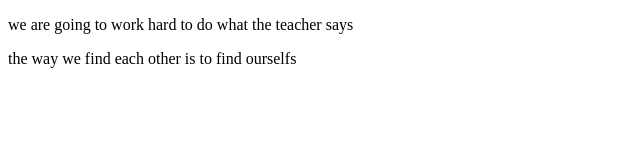
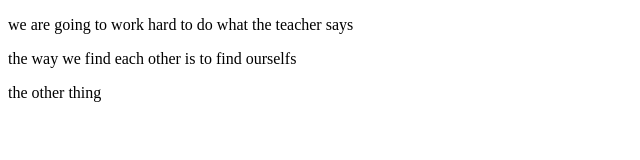
Before and after one commit to iamready12/practice-assignment, a plain HTML site: page index.html in a window 1280 px wide. Shown: the whole page, without its empty margins (0-640 px from the left). Drawn offline with Linux system fonts and the light colour scheme.

Commit message:
get  the other thing

```diff
--- a/index.html
+++ b/index.html
@@ -9,5 +9,6 @@
 <body>
     <p>we are going to work hard to do what the teacher says</p>
     <p?>the way we find each other is to find ourselfs</p>
+    <p>the other thing</p>
 </body>
 </html>
```
